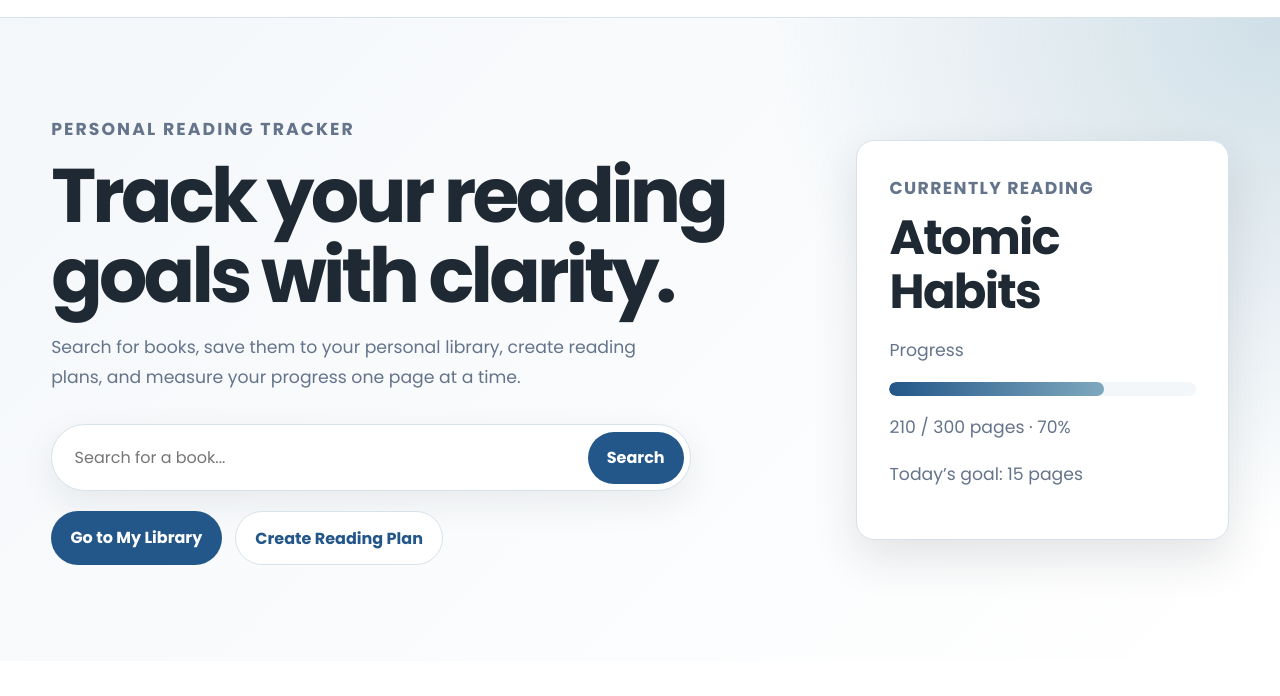
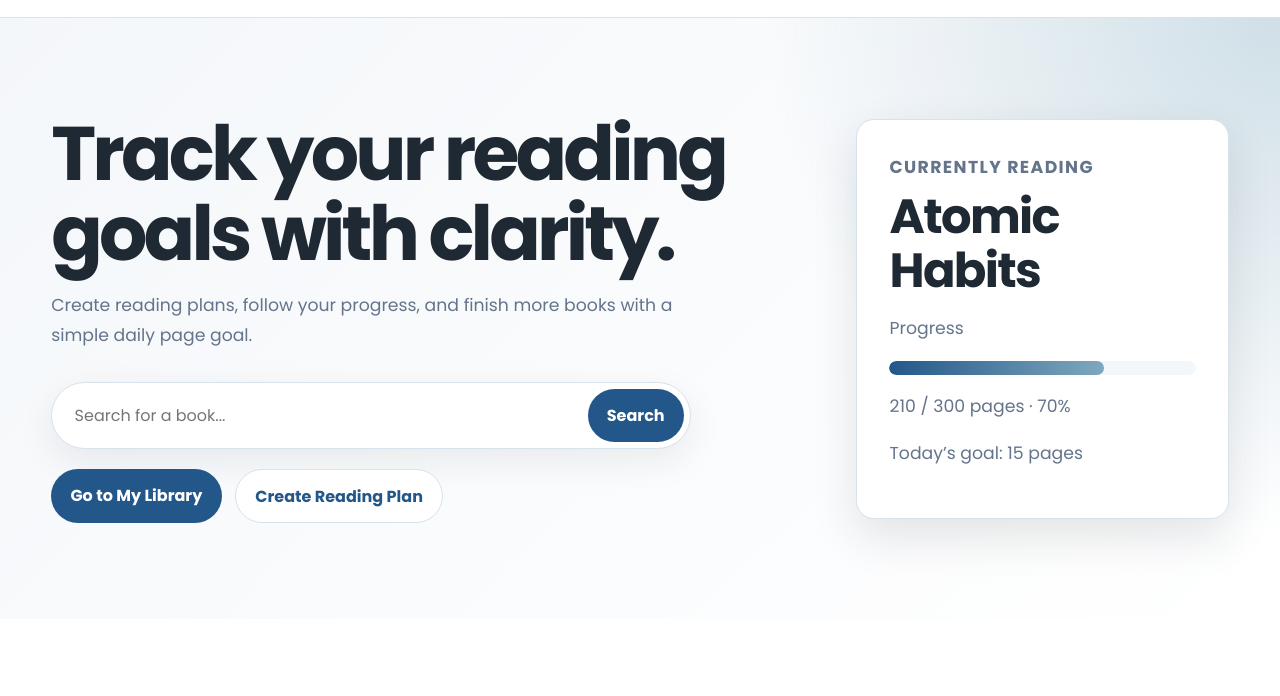
Before and after one commit to josevegalafuente/final-project-readit, a website built with Vite: page index.html in a window 1280 px wide. Shown: the part 59-755 px from the top of the page. Built offline with nearby package versions, Linux system fonts and the light colour scheme; no server answers.

Commit message:
Update Readit hero text

```diff
--- a/index.html
+++ b/index.html
@@ -46,11 +46,9 @@
     <main id="main-content">
       <section class="hero">
         <div class="hero-content">
-          <p class="eyebrow">Personal Reading Tracker</p>
           <h1>Track your reading goals with clarity.</h1>
           <p>
-            Search for books, save them to your personal library, create reading
-            plans, and measure your progress one page at a time.
+            Create reading plans, follow your progress, and finish more books with a simple daily page goal.
           </p>
 
           <form class="search-form" id="home-search-form">
```
